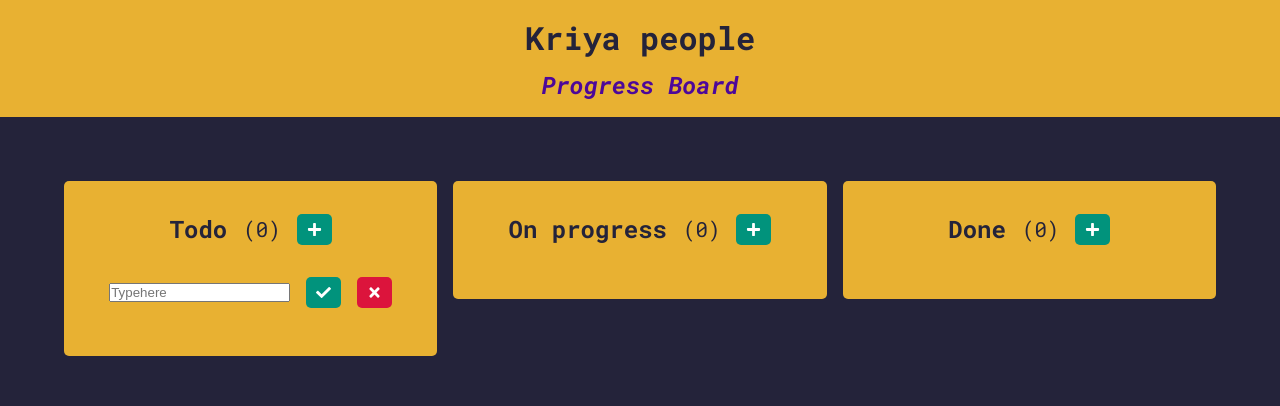
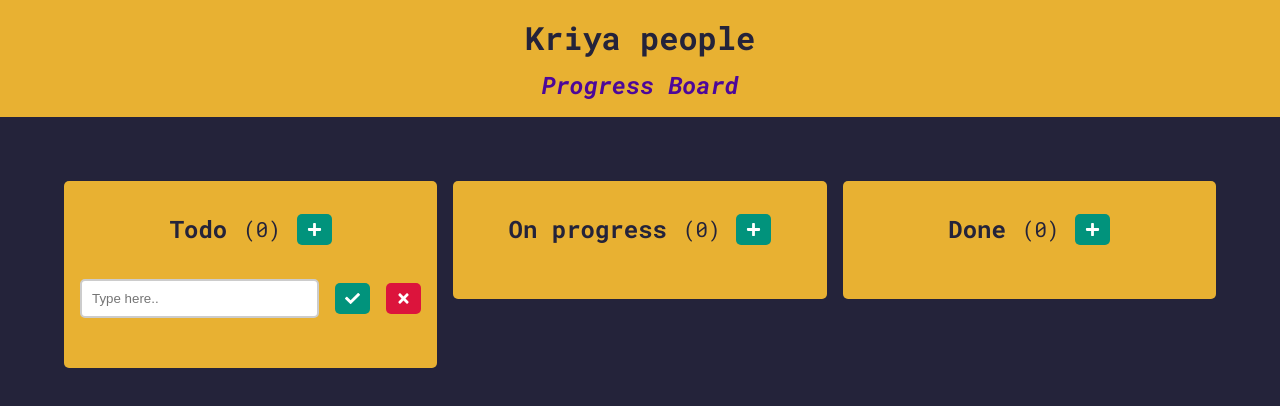
Before and after one commit to Rayzor8/kriya-ppl-01, a React (Create React App) app: page / in a window 1280 px wide. Both pictures are taken after a click on the button 314 px from the left and 229 px from the top of the page. Shown: the top 406 px of the page. Built offline with nearby package versions, Linux system fonts and the light colour scheme.

Commit message:
create hooks for save global state in localStorage, create and splitting components

```diff
--- a/src/components/Board.js
+++ b/src/components/Board.js
@@ -1,128 +1,33 @@
 import React, { useState } from 'react';
 import './styles/_board.scss';
-import { FaTimes, FaCheck, FaEdit, FaPlus, FaTrash } from 'react-icons/fa';
-import { v4 as uuidv4 } from 'uuid';
+import { FaPlus } from 'react-icons/fa';
 import { useContextProgressBoard } from '../contexts/ProgressBoardContext';
+import BoardItem from './BoardItem';
+import FormInput from './FormInput';
 
 const Board = ({ name, idBoard, data }) => {
-   const { showInput, setShowInput, progressLists, setProgressLists } =
-      useContextProgressBoard();
-   const handleClick = (state) => setShowInput(state);
-   const [formData, setFormData] = useState({ id: uuidv4(), name: '' });
+   const { setShowInput } = useContextProgressBoard();
 
-   const handleSubmit = (e) => {
-      e.preventDefault();
-      if (formData.name === '') return;
-      setProgressLists(
-         progressLists.map((el) =>
-            el.id === idBoard ? { ...el, data: [...el.data, formData] } : el
-         )
-      );
-      setFormData({ id: uuidv4(), name: '' });
-   };
-
-   const handleDelete = (id) => {
-      setProgressLists(
-         progressLists.map((el) =>
-            el.id === idBoard
-               ? { ...el, data: el.data.filter((el) => el.id !== id) }
-               : el
-         )
-      );
-   };
-
-   const handleEdit = (id) => {
-      setFormData({ id, name: data.find((el) => el.id === id).name });
-      setProgressLists(
-         progressLists.map((el) =>
-            el.id === idBoard
-               ? { ...el, data: el.data.filter((el) => el.id !== id) }
-               : el
-         )
-      );
-   };
-
-   const checkString = (str) => {
-      const expression =
-         /[-a-zA-Z0-9@:%._\+~#=]{1,256}\.[a-zA-Z0-9()]{1,6}\b([-a-zA-Z0-9()@:%_\+.~#?&//=]*)?/gi;
-      const regex = new RegExp(expression);
-      let t = str.match(regex);
-      return t;
-   };
+   const handleShowInput = (state) => setShowInput(state);
 
    return (
-      <>
+      <React.Fragment>
          <section>
-            <div className="card_header">
+            <div className="board_header">
                <h2>{name}</h2>
                <p>({data.length})</p>
-               <button onClick={() => handleClick(idBoard)} type="button">
+               <button onClick={() => handleShowInput(idBoard)} type="button">
                   {<FaPlus />}
                </button>
             </div>
 
-            <form
-               className={
-                  showInput === idBoard ? 'card_body show' : 'card_body hidden'
-               }
-               onSubmit={handleSubmit}
-            >
-               <input
-                  type="text"
-                  placeholder="Typehere"
-                  value={formData.name}
-                  onChange={(e) =>
-                     setFormData({ ...formData, name: e.target.value })
-                  }
-                  name="name"
-               />
-               <button className="confirm_btn" type="submit">
-                  {<FaCheck />}
-               </button>
-               <button
-                  className="delete_btn"
-                  onClick={() => handleClick(null)}
-                  type="button"
-               >
-                  {<FaTimes />}
-               </button>
-            </form>
+            <FormInput idBoard={idBoard} handleShowInput={handleShowInput} />
 
             {data.map((el) => (
-               <ul key={el.id} className="card_item">
-                  <li className="title">
-                     {checkString(el.name) ? (
-                        <a
-                           href={`https://${el.name}`}
-                           target="_blank"
-                           rel="noreferrer"
-                        >
-                           {el.name}
-                        </a>
-                     ) : (
-                        el.name
-                     )}
-                  </li>
-                  <div className="card_item_btn">
-                     <button
-                        className="edit_btn"
-                        type="button"
-                        onClick={() => handleEdit(el.id)}
-                     >
-                        {<FaEdit />}
-                     </button>
-                     <button
-                        className="delete_btn"
-                        onClick={() => handleDelete(el.id)}
-                        type="button"
-                     >
-                        {<FaTrash />}
-                     </button>
-                  </div>
-               </ul>
+               <BoardItem key={el.id} el={el} idBoard={idBoard} data={data} />
             ))}
          </section>
-      </>
+      </React.Fragment>
    );
 };
 
--- /dev/null
+++ b/src/components/BoardItem.js
@@ -0,0 +1,70 @@
+import React from 'react';
+import { FaEdit, FaTrash } from 'react-icons/fa';
+import { useContextProgressBoard } from '../contexts/ProgressBoardContext';
+
+const BoardItem = ({ el, idBoard, data }) => {
+
+   const { progressLists, setProgressLists, setFormData } =
+      useContextProgressBoard();
+
+   const checkString = (str) => {
+      const expression =
+         /[-a-zA-Z0-9@:%._\+~#=]{1,256}\.[a-zA-Z0-9()]{1,6}\b([-a-zA-Z0-9()@:%_\+.~#?&//=]*)?/gi;
+      const regex = new RegExp(expression);
+      let t = str.match(regex);
+      return t;
+   };
+
+   const handleDelete = (id) => {
+      setProgressLists(
+         progressLists.map((el) =>
+            el.id === idBoard
+               ? { ...el, data: el.data.filter((el) => el.id !== id) }
+               : el
+         )
+      );
+   };
+
+   const handleEdit = (id) => {
+      setFormData({ id, name: data.find((el) => el.id === id).name });
+      setProgressLists(
+         progressLists.map((el) =>
+            el.id === idBoard
+               ? { ...el, data: el.data.filter((el) => el.id !== id) }
+               : el
+         )
+      );
+   };
+
+   return (
+      <ul key={el.id} className="board_item">
+         <li className="title">
+            {checkString(el.name) ? (
+               <a href={`https://${el.name}`} target="_blank" rel="noreferrer">
+                  {el.name}
+               </a>
+            ) : (
+               el.name
+            )}
+         </li>
+         <div className="board_item_btn">
+            <button
+               className="edit_btn"
+               type="button"
+               onClick={() => handleEdit(el.id)}
+            >
+               {<FaEdit />}
+            </button>
+            <button
+               className="delete_btn"
+               onClick={() => handleDelete(el.id)}
+               type="button"
+            >
+               {<FaTrash />}
+            </button>
+         </div>
+      </ul>
+   );
+};
+
+export default BoardItem;
--- /dev/null
+++ b/src/components/FormInput.js
@@ -0,0 +1,50 @@
+import React from 'react';
+import { useContextProgressBoard } from '../contexts/ProgressBoardContext';
+import { FaTimes, FaCheck } from 'react-icons/fa';
+import { v4 as uuidv4 } from 'uuid';
+
+const FormInput = ({ idBoard, handleShowInput }) => {
+
+   const { progressLists, setProgressLists, showInput, formData, setFormData } =
+      useContextProgressBoard();
+
+   const handleSubmit = (e) => {
+      e.preventDefault();
+      if (formData.name === '') return;
+      setProgressLists(
+         progressLists.map((el) =>
+            el.id === idBoard ? { ...el, data: [...el.data, formData] } : el
+         )
+      );
+      setFormData({ id: uuidv4(), name: '' });
+   };
+
+   return (
+      <form
+         className={
+            showInput === idBoard ? 'board_body show' : 'board_body hidden'
+         }
+         onSubmit={handleSubmit}
+      >
+         <input
+            type="text"
+            placeholder="Type here.."
+            value={formData.name}
+            onChange={(e) => setFormData({ ...formData, name: e.target.value })}
+            name="name"
+         />
+         <button className="confirm_btn" type="submit">
+            {<FaCheck />}
+         </button>
+         <button
+            className="delete_btn"
+            onClick={() => handleShowInput(null)}
+            type="button"
+         >
+            {<FaTimes />}
+         </button>
+      </form>
+   );
+};
+
+export default FormInput;
--- a/src/components/styles/_board.scss
+++ b/src/components/styles/_board.scss
@@ -14,7 +14,7 @@ section {
    display: flex;
    flex-direction: column;
 
-   .card_header {
+   .board_header {
       display: flex;
       gap: 0.5rem;
       justify-content: center;
@@ -40,7 +40,7 @@ section {
       }
    }
 
-   .card_body.show {
+   .board_body.show {
       margin-bottom: 1rem;
       display: flex;
       gap: 0.5rem;
@@ -48,6 +48,22 @@ section {
       align-items: center;
       margin-top: 2rem;
       transition: 300ms ease-in-out;
+
+      input[type='text'] {
+         border-radius: 5px;
+         width: 100%;
+         padding: 10px;
+         margin: 2px 0;
+         box-sizing: border-box;
+         border: 2px solid #ccc;
+         -webkit-transition: 0.5s;
+         transition: 0.5s;
+         outline: none;
+      }
+
+      input[type='text']:focus {
+         border: 2px solid $blackColor;
+      }
 
       .confirm_btn {
          @include confirmButton;
@@ -68,11 +84,11 @@ section {
       }
    }
 
-   .card_body.hidden {
+   .board_body.hidden {
       visibility: hidden;
    }
 
-   .card_item {
+   .board_item {
       display: flex;
       justify-content: flex-start;
       padding: 0 1rem;
@@ -93,7 +109,7 @@ section {
          }
       }
 
-      .card_item_btn {
+      .board_item_btn {
          display: flex;
          justify-content: flex-end;
          align-items: center;
--- a/src/contexts/ProgressBoardContext.js
+++ b/src/contexts/ProgressBoardContext.js
@@ -1,7 +1,8 @@
 import { createContext, useContext, useState } from 'react';
 import { v4 as uuidv4 } from 'uuid';
+import useLocalStorage from '../hooks/useLocalStorage';
+
 export const contextProgressBoard = createContext();
-
 export const useContextProgressBoard = () => {
    return useContext(contextProgressBoard);
 };
@@ -9,7 +10,7 @@ export const useContextProgressBoard = () => {
 const ProgressBoardContext = ({ children }) => {
    const [showInput, setShowInput] = useState(null);
 
-   const [progressLists, setProgressLists] = useState([
+   const [progressLists, setProgressLists] = useLocalStorage('progressBoard', [
       {
          id: uuidv4(),
          name: 'Todo',
@@ -27,9 +28,13 @@ const ProgressBoardContext = ({ children }) => {
       },
    ]);
 
+   const [formData, setFormData] = useState({ id: uuidv4(), name: '' });
+
+
+
    return (
       <contextProgressBoard.Provider
-         value={{ showInput, setShowInput, progressLists, setProgressLists }}
+         value={{ showInput, setShowInput, progressLists, setProgressLists,formData,setFormData }}
       >
          {children}
       </contextProgressBoard.Provider>
--- /dev/null
+++ b/src/hooks/useLocalStorage.js
@@ -0,0 +1,21 @@
+import { useState, useEffect } from 'react';
+
+export default function useLocalStorage(key, initialValue) {
+   const [value, setValue] = useState(() => {
+      if (typeof window !== undefined) {
+         const savedValue = localStorage.getItem(key);
+
+         if (savedValue !== null) {
+            return JSON.parse(savedValue);
+         }
+      }
+
+      return initialValue;
+   });
+
+   useEffect(() => {
+      window.localStorage.setItem(key, JSON.stringify(value));
+   }, [value]);
+
+   return [value, setValue];
+}
```
